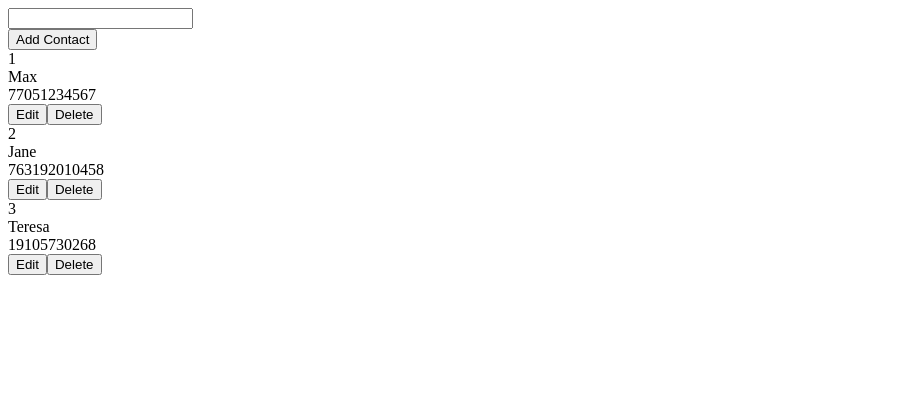
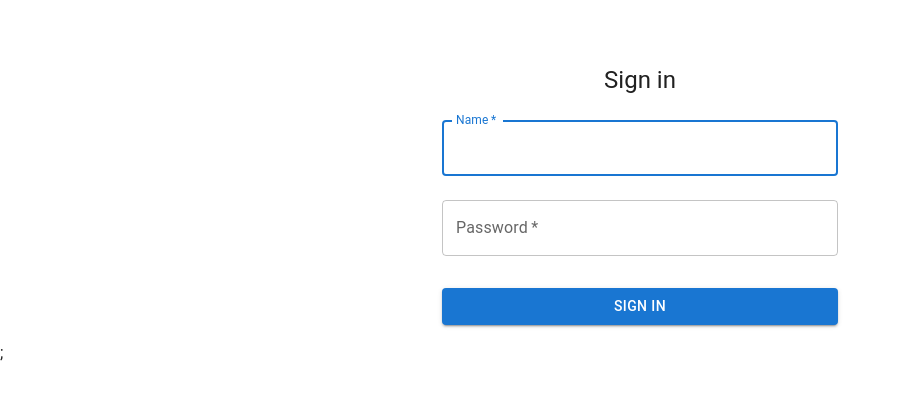
Before and after one commit to danilivanyuk/ts-react-redux, a React (Create React App) app: page / in a window 1280 px wide. Shown: the top 400 px of the page, without its empty margins (0-902 px from the left). Built offline with nearby package versions, Linux system fonts and the light colour scheme; data requests are answered from the project's data file.

Commit message:
added MUI lib and some UX functionality

```diff
--- a/package.json
+++ b/package.json
@@ -3,6 +3,9 @@
   "version": "0.1.0",
   "private": true,
   "dependencies": {
+    "@emotion/react": "^11.10.0",
+    "@emotion/styled": "^11.10.0",
+    "@mui/material": "^5.10.2",
     "@reduxjs/toolkit": "^1.8.5",
     "@testing-library/jest-dom": "^5.16.5",
     "@testing-library/react": "^13.3.0",
--- a/src/App.tsx
+++ b/src/App.tsx
@@ -1,28 +1,129 @@
-import React from 'react'
-import Contacts from './app/Contacts';
-import { useAppDispatch, useAppSelector } from './features/hooks'
-import { getUser } from './features/userSlice';
+import React, { useState } from "react";
+import Contacts from "./app/Contacts";
+import { useAppDispatch, useAppSelector } from "./features/hooks";
+import { getUser, logOut } from "./features/userSlice";
+import Button from "@mui/material/Button";
+import CssBaseline from "@mui/material/CssBaseline";
+import TextField from "@mui/material/TextField";
+import FormControlLabel from "@mui/material/FormControlLabel";
+import Checkbox from "@mui/material/Checkbox";
+import Link from "@mui/material/Link";
+import Grid from "@mui/material/Grid";
+import Box from "@mui/material/Box";
+import Typography from "@mui/material/Typography";
+import Container from "@mui/material/Container";
 
 export default function App() {
-  const {user} = useAppSelector(state => state.userReducer)
-  const dispatch = useAppDispatch()
+  const { user } = useAppSelector((state) => state.userReducer);
+  const [error, setError] = useState(false);
+  const dispatch = useAppDispatch();
 
-  console.log(user[0]);
-  let arg = {'username':'', 'password':''}
+  let arg = { username: "", password: "" };
 
+  const handleSubmit = (event: React.FormEvent<HTMLFormElement>) => {
+    event.preventDefault();
+    dispatch(getUser(arg));
+    console.log(user.length);
+    setTimeout(() => {
+      if (user.length == 0) {
+        setError(true);
+        setTimeout(() => {
+          setError(false);
+        }, 3000);
+      }
+    }, 500);
+  };
+  const displayError = () => {};
+  const handleLogOut = () => {
+    dispatch(logOut());
+  };
+  console.log(user);
 
   return (
-    <div>
-      {user.length > 0 ?
-      <Contacts userId = {user[0].id}/>
-      :
-      <div>
-
-        <input type="text" onChange={(e)=> arg.username = e.target.value}/>
-        <input type="password" onChange={(e)=> arg.password = e.target.value}/>
-        <button onClick={()=> dispatch(getUser(arg))}>Login</button>
-      </div>
-      }
+    <div className="">
+      {user.length > 0 ? (
+        <div>
+          <Button
+            onClick={(e) => {
+              e.preventDefault();
+              handleLogOut();
+            }}
+          >
+            Log out
+          </Button>
+          <Contacts userId={user[0].id} />
+        </div>
+      ) : (
+        <Container component="main" maxWidth="xs">
+          <CssBaseline />
+          <Box
+            sx={{
+              marginTop: 8,
+              display: "flex",
+              flexDirection: "column",
+              alignItems: "center",
+            }}
+          >
+            <Typography component="h1" variant="h5">
+              Sign in
+            </Typography>
+            <Box
+              component="form"
+              onSubmit={handleSubmit}
+              noValidate
+              sx={{ mt: 1 }}
+            >
+              <TextField
+                margin="normal"
+                required
+                fullWidth
+                id="name"
+                label="Name"
+                name="name"
+                autoFocus
+                onChange={(e) => (arg.username = e.target.value)}
+              />
+              <TextField
+                margin="normal"
+                required
+                fullWidth
+                name="password"
+                label="Password"
+                type="password"
+                id="password"
+                onChange={(e) => (arg.password = e.target.value)}
+              />
+              {error ? "wrong name/password" : ""}
+              <Button
+                type="submit"
+                fullWidth
+                variant="contained"
+                sx={{ mt: 3, mb: 2 }}
+              >
+                Sign In
+              </Button>
+            </Box>
+          </Box>
+        </Container>
+      )}
+      ;
     </div>
-  )
+    // <div>
+    //   {user.length > 0 ? (
+    //     <Contacts userId={user[0].id} />
+    //   ) : (
+    //     <form onSubmit={handleSubmit}>
+    //       <input
+    //         type="text"
+    //         onChange={(e) => (arg.username = e.target.value)}
+    //       />
+    //       <input
+    //         type="password"
+    //         onChange={(e) => (arg.password = e.target.value)}
+    //       />
+    //       <button type="submit">Login</button>
+    //     </form>
+    //   )}
+    // </div>
+  );
 }
--- a/src/app/ContactView.tsx
+++ b/src/app/ContactView.tsx
@@ -34,7 +34,6 @@ export default function ContactView(parentData: IContact) {
         </div>
       ) : (
         <div>
-          <div>{contact.id}</div>
           <div>{contact.name}</div>
           <div>{contact.phone}</div>
           <div>
--- a/src/features/userSlice.ts
+++ b/src/features/userSlice.ts
@@ -1,29 +1,29 @@
 import { createAsyncThunk, createSlice } from "@reduxjs/toolkit";
 import axios from "axios";
-import {IUser} from '../models/IUser'
+import { IUser } from "../models/IUser";
 
-
-interface UserState{
+interface UserState {
   user: IUser[];
-    isLoading: boolean,
-    error: null | string
+  isLoading: boolean;
+  error: null | string;
 }
 
 const initialState: UserState = {
-    user: [{id: 1, username: 'admin', password: 'admin'}],
+  user: [],
   isLoading: false,
-    error: ''
+  error: "",
+};
+interface ILoginArgs {
+  username: string;
+  password: string;
 }
-interface ILoginArgs{
-  username: string,
-  password: string
-}
-const getUserURL = 'http://localhost:3000/user?username='
+const getUserURL = "http://localhost:3000/user?username=";
 
-export const getUser = createAsyncThunk(getUserURL,
-  async (arg: ILoginArgs) => {
+export const getUser = createAsyncThunk(getUserURL, async (arg: ILoginArgs) => {
   try {
-      const resp = await axios(getUserURL + arg.username+'&password='+arg.password);
+    const resp = await axios(
+      getUserURL + arg.username + "&password=" + arg.password
+    );
     return resp.data;
   } catch {
     console.log("something went wrong");
@@ -31,9 +31,14 @@ export const getUser = createAsyncThunk(getUserURL,
 });
 
 const userSlice = createSlice({
-    name:'user',
+  name: "user",
   initialState,
-    reducers:{},
+  reducers: {
+    logOut(state) {
+      console.log(state.user);
+      state.user = [];
+    },
+  },
   extraReducers: (builder) => {
     builder.addCase(getUser.pending, (state) => {
       state.isLoading = true;
@@ -44,8 +49,11 @@ const userSlice = createSlice({
       }),
       builder.addCase(getUser.rejected, (state, action) => {
         state.isLoading = false;
-      })
-    }
-})
+        state.error = "wrong name/password";
+      });
+  },
+});
+
+export const { logOut } = userSlice.actions;
 
 export default userSlice.reducer;
```
Also changed, not shown: 1 other file (tests, documents, lock files or other folders). Lines whose indentation alone changed are shown as unchanged.
